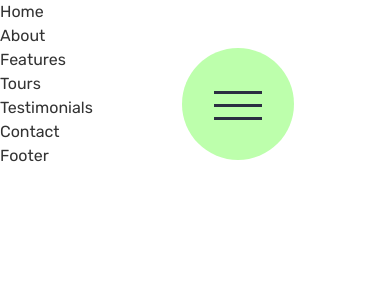
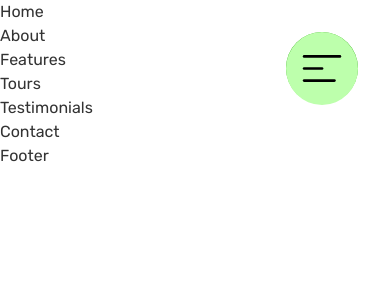
Before and after one commit to bojan09/lesnovo, a React (Vite) app: page / in a window 390 px wide. Shown: the top 300 px of the page. Built offline with nearby package versions, Linux system fonts and the light colour scheme.

Commit message:
added Navbar

```diff
--- a/src/components/Navbar.css
+++ b/src/components/Navbar.css
@@ -15,7 +15,6 @@
     box-shadow: 0 1rem 3rem rgba(#000, .1);
     text-align: center;
     cursor: pointer;
-
 }
 
 .navigation__background {
@@ -71,9 +70,12 @@
     transition: all .4s;
 }
 
+
+
 .navigation__link span {
     margin-right: 1.5rem;
     display: inline-block;
+    font-weight: bold;
 }
 
 .navigation__link:hover,
@@ -162,4 +164,72 @@
 }
 
 
-@media screen and(max-width:800px) {}
+@media screen and (max-width:600px) {
+
+    .navigation__link:link,
+    .navigation__link:visited {
+        display: inline-block;
+        font-size: 1.5rem;
+        font-weight: 300;
+        padding: 1rem 2rem;
+        color: #fff;
+        text-decoration: none;
+        text-transform: uppercase;
+        background-image: linear-gradient(120deg, transparent 0%, transparent 50%, #fff 50%);
+        background-size: 220%;
+        transition: all .4s;
+    }
+
+    .navigation__button {
+        background-color: #bdffac;
+        height: 4.55rem;
+        width: 4.5rem;
+        position: fixed;
+        top: 2rem;
+        right: 2rem;
+        border-radius: 50%;
+        z-index: 2000;
+        box-shadow: 0 1rem 3rem rgba(#000, .1);
+        cursor: pointer;
+    }
+
+    .navigation__background {
+        height: 4.5rem;
+        width: 4.5rem;
+        border-radius: 50%;
+        position: fixed;
+        top: 2rem;
+        right: 2rem;
+        background-image: radial-gradient(#4ecc3e, #229e03);
+        z-index: 100;
+        transition: transform .8s cubic-bezier(0.86, 0, 0.07, 1);
+    }
+
+    .navigation__icon {
+        position: relative;
+        margin-top: 2.2rem;
+    }
+
+    .navigation__icon {
+        width: 2rem;
+        height: 3px;
+        background-color: #2b2d42;
+        display: inline-block;
+    }
+
+    .navigation__icon::before {
+        width: 2rem;
+        height: 3px;
+        background-color: #2b2d42;
+        display: inline-block;
+    }
+
+    .navigation__icon::after {
+        width: 2rem;
+        height: 3px;
+        background-color: #2b2d42;
+        display: inline-block;
+    }
+
+
+}
--- a/src/components/Navbar.jsx
+++ b/src/components/Navbar.jsx
@@ -1,7 +1,12 @@
 import "./Navbar.css";
+import React, { useState } from "react";
 
-// navMenus
+// assets
+import menu from "../assets/menu.svg";
+import close from "../assets/close.svg";
+
 const Navbar = () => {
+  const [toggle, setToggle] = useState(false);
   return (
     <div className="navigation">
       <input
@@ -10,36 +15,45 @@ const Navbar = () => {
         id="navi-toggle"
       />
 
-      <label for="navi-toggle" className="navigation__button">
-        <span className="navigation__icon">&nbsp;</span>
+      <label
+        for="navi-toggle"
+        className="navigation__button flex justify-center items-center"
+      >
+        {/* <span className="navigation__icon">&nbsp;</span> */}
+        <img
+          src={!toggle ? menu : close}
+          className="w-[60%] h-[60%] object-contain cursor-pointer "
+          alt="nav menu"
+          onClick={() => setToggle(!toggle)}
+        />
       </label>
 
       <div className="navigation__background">&nbsp;</div>
 
       <nav className="navigation__nav">
-        <ul className="navigation__list">
-          <li className="navigation__item">
-            <a href="#" className="navigation__link">
+        <ul className={`${!toggle ? "none" : "block"}  navigation__list`}>
+          <li className="navigation__item" onClick={() => setToggle(!toggle)}>
+            <a href="#about" className="navigation__link">
               <span>01</span>About Natous
             </a>
           </li>
-          <li className="navigation__item">
-            <a href="#" className="navigation__link">
+          <li className="navigation__item" onClick={() => setToggle(!toggle)}>
+            <a href="#features" className="navigation__link">
               <span>02</span>Your benfits
             </a>
           </li>
-          <li className="navigation__item">
-            <a href="#" className="navigation__link">
+          <li className="navigation__item" onClick={() => setToggle(!toggle)}>
+            <a href="#tours" className="navigation__link">
               <span>03</span>Popular tours
             </a>
           </li>
-          <li className="navigation__item">
-            <a href="#" className="navigation__link">
+          <li className="navigation__item" onClick={() => setToggle(!toggle)}>
+            <a href="#testimonials" className="navigation__link">
               <span>04</span>Stories
             </a>
           </li>
-          <li className="navigation__item">
-            <a href="#" className="navigation__link">
+          <li className="navigation__item" onClick={() => setToggle(!toggle)}>
+            <a href="#contact" className="navigation__link">
               <span>05</span>Book now
             </a>
           </li>
```
Also changed, not shown: src/assets/close.svg (added), src/assets/menu.svg (added).
